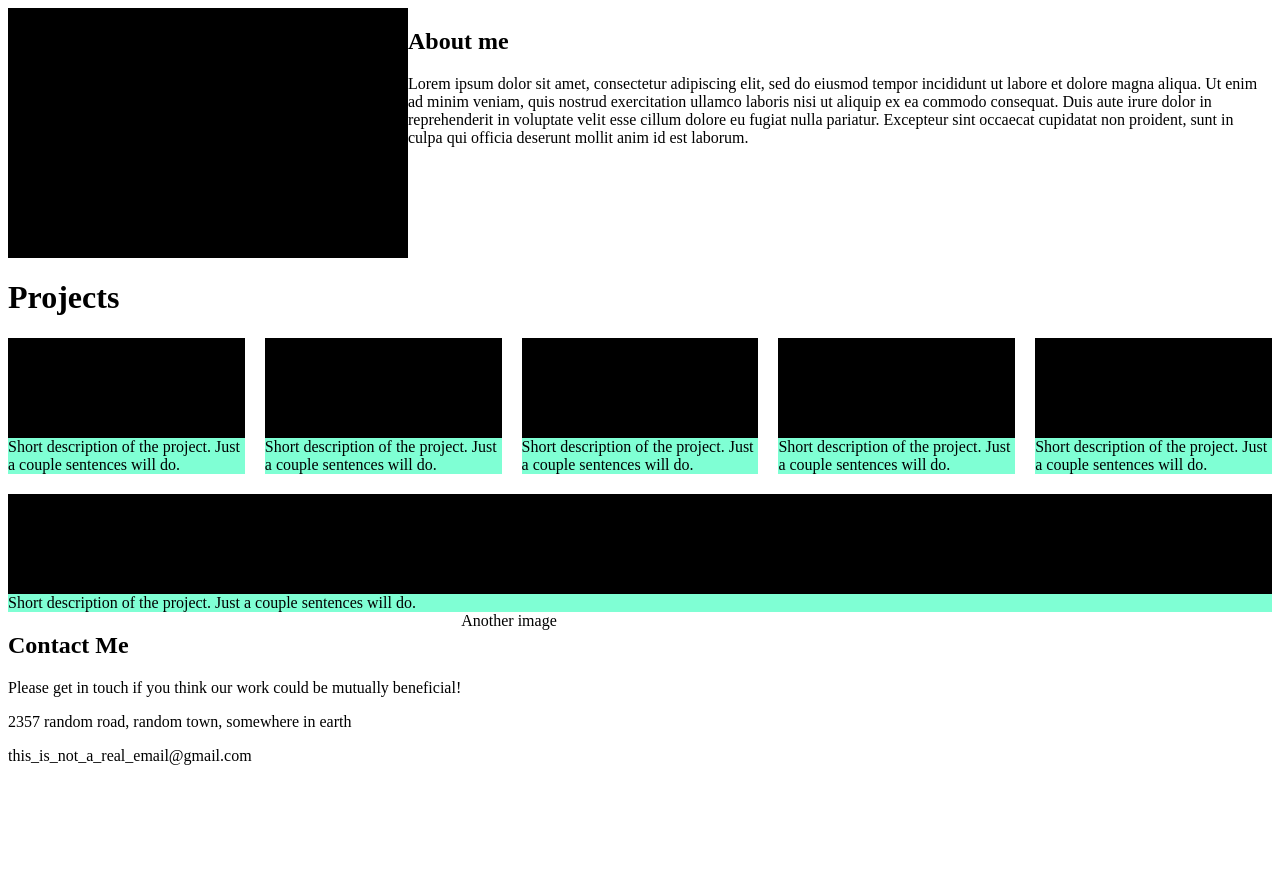
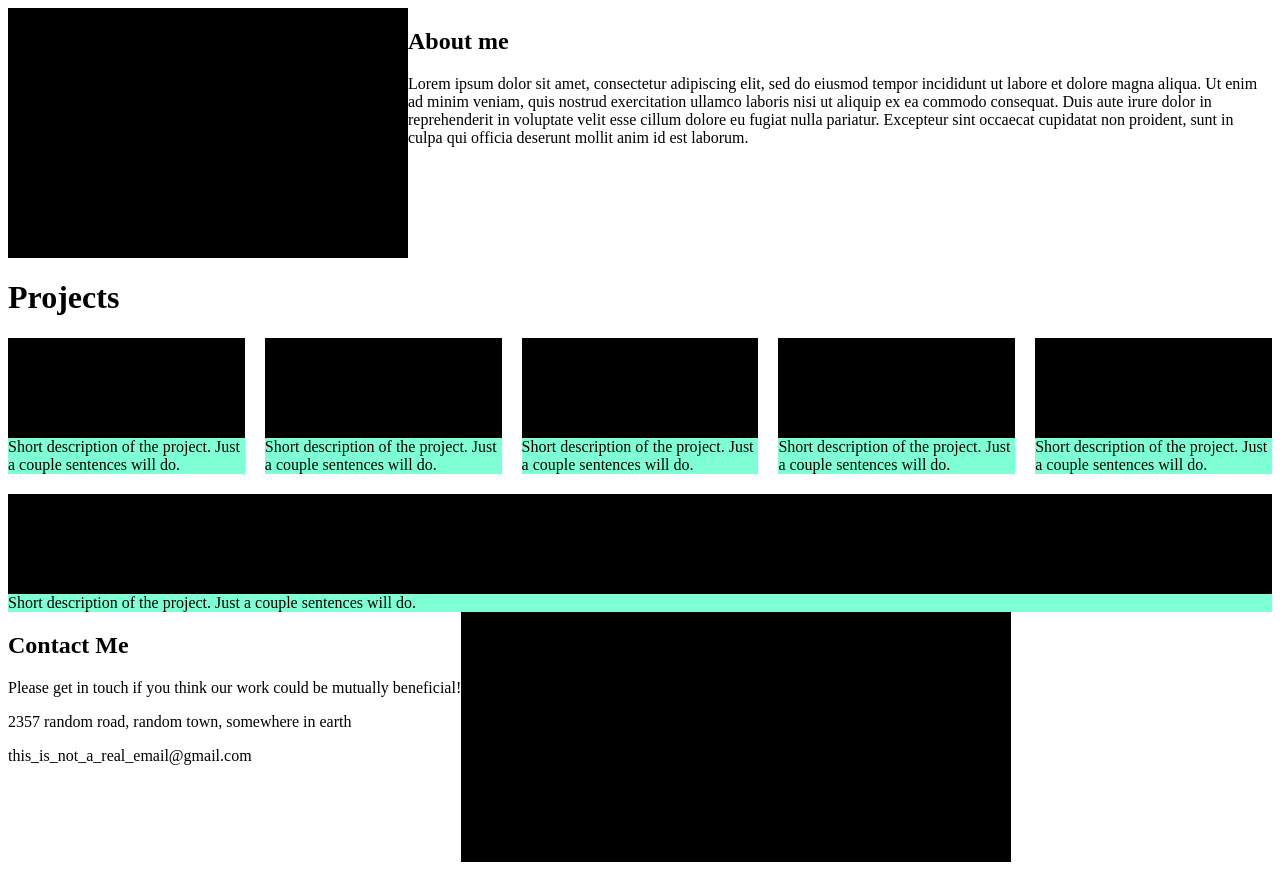
Before and after one commit to ls1955/odin-portfolio, a plain HTML site: page index.html in a window 1280 px wide. Before the commit the page ends 800 px from the top, so only its background shows below. Drawn offline with Linux system fonts and the light colour scheme.

Commit message:
Change .image to .footer-image-container
Mark .footer-image-container with black background and
define an approximate size.

```diff
--- a/index.html
+++ b/index.html
@@ -60,7 +60,7 @@
       <p>this_is_not_a_real_email@gmail.com</p>
     </section>
 
-    <div class="image">Another image</div>
+    <div class="footer-image-container">Another image</div>
   </footer>
 </body>
 </html>
--- a/style.css
+++ b/style.css
@@ -28,3 +28,9 @@ header {
 footer {
     display: flex;
 }
+
+.footer-image-container {
+    background-color: black;
+    min-width: 550px;
+    min-height: 250px;
+}
```
